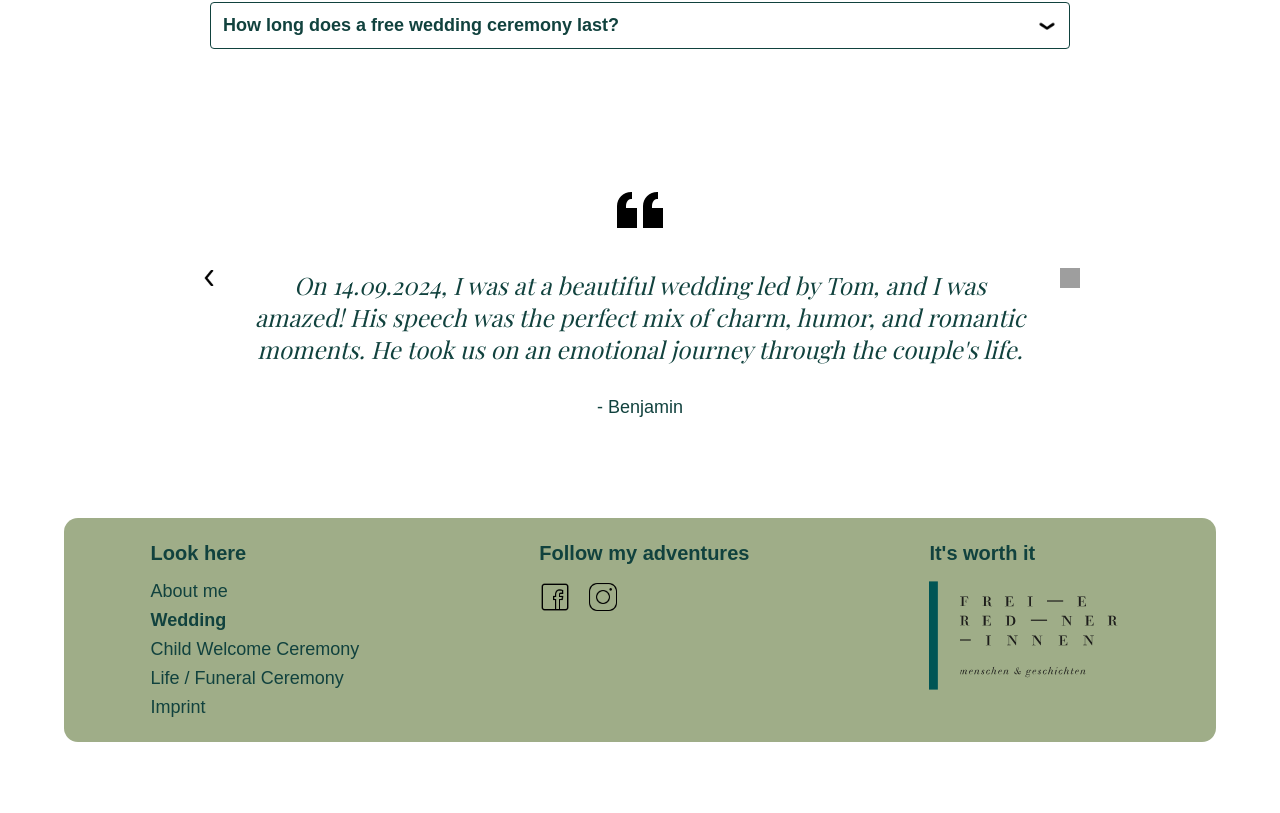
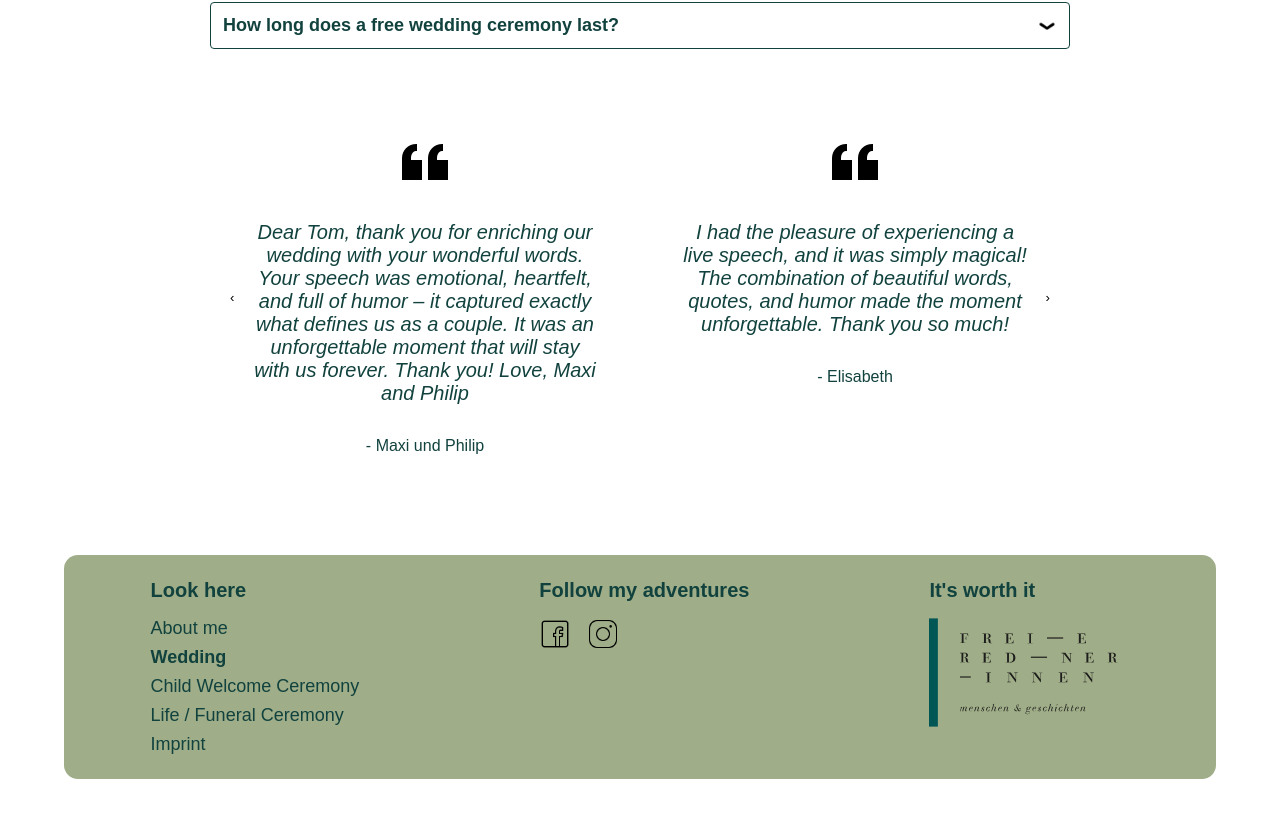
Before and after one commit to alexandreberthier/tom-freier-redner, a Vue app: page /hochzeit in a window 1280 px wide. Shown: the part 1353-2166 px from the top of the page. Before the commit the page ends 2129 px from the top, so only its background shows below. Built offline with nearby package versions, Linux system fonts and the light colour scheme; grey boxes are pictures that could not be loaded; a web font is replaced by a local one.

Commit message:
slider dynamisch neu

```diff
--- a/src/components/DynamicSlider.vue
+++ b/src/components/DynamicSlider.vue
@@ -1,294 +1,229 @@
 <template>
-  <div class="wrapper">
-    <div class="outer">
-      <div ref="sliderWrapper" class="slider-wrapper">
-        <div ref="slidesWrapper" class="slides-wrapper" @scroll="handleScroll">
-          <slot></slot>
-        </div>
-      </div>
-      <div  v-if="props.arrowNavigation" role="button" @click="prevSlide" class="icon-wrapper arrow-left">
-        <img :src="getImage('ic_chevron_left.png')" alt="links">
-      </div>
-      <div  v-if="props.arrowNavigation" role="button" @click="nextSlide" class="icon-wrapper arrow-right">
-        <img :src="getImage('ic_chevron_right.png')" alt="rechts">
-      </div>
-
-      <div v-if="!props.arrowNavigation && showNavigation" class="navigation-dot-wrapper">
-        <div v-for="(dot, index) in Math.min(slideCount, navigationDotsCount)" :key="index" class="dot"
-             :class="{ active: index === activeSlideIndex }" @click="goToSlide(index)"></div>
-      </div>
+  <div class="slider-container" ref="container">
+    <div class="slider" ref="slider">
+      <slot></slot>
+      <slot></slot>
     </div>
+    <button class="control left" @click="prevSlide">‹</button>
+    <button class="control right" @click="nextSlide">›</button>
   </div>
-
 </template>
 
 <script setup lang="ts">
+import { nextTick, onBeforeUnmount, onMounted, ref, watchEffect } from 'vue';
 
-import {computed, type ComputedRef, nextTick, onMounted, onUnmounted, ref, watch, type Ref} from "vue";
-import {defineProps} from "vue";
-import {getImage} from "@/utils/ImageUtils";
+const slider = ref<HTMLElement | null>(null);
+const container = ref<HTMLElement | null>(null);
+const currentIndex = ref(1);
+let slideWidth = 0;
+let slideCount = 0;
+let isTransitioning = false;
+let autoSlideTimer: number | null = null;
+let startX = 0;
+let currentX = 0;
+let isSwiping = false;
+let deltaX = 0;
 
-interface Props {
-  autoRotate?: boolean,
-  rotateInterval?: number
-  arrowNavigation?: boolean
-}
+const minSlideWidth = 300; // Mindestbreite jeder Slide
 
-const props = withDefaults(defineProps<Props>(), {
-  autoRotate: false,
-  rotateInterval: 6000,
-  arrowNavigation: false
-})
-const sliderWrapper: Ref<HTMLDivElement | null> = ref(null);
-const slidesWrapper: Ref<HTMLDivElement | null> = ref(null);
-const combinedSlidesWidth: Ref<number> = ref(0);
-const slideCount: Ref<number> = ref(0);
-const singleSlideWidth: Ref<number> = ref(0);
-const singleSlideHeight: Ref<number> = ref(0);
-const activeSlideIndex: Ref<number> = ref(0);
-const sliderWidth: Ref<number> = ref(0);
-const visibleSlideCount: Ref<number> = ref(0);
-const gapSize = 20;
-let observer: MutationObserver | null = null;
-let autoRotateInterval: number | null = null;
+// Berechne die Anzahl der Slides, die basierend auf der Containerbreite Platz finden
+const calculateSlidesToShow = () => {
+  if (!container.value) return 1;
+  const containerWidth = container.value.clientWidth;
+  return Math.floor(containerWidth / minSlideWidth);
+};
 
-function prevSlide() {
-  stopAutoRotate();
-  if (activeSlideIndex.value > 0) {
-    goToSlide(activeSlideIndex.value - 1);
+// Funktion, um erste und letzte Slides zu klonen
+const cloneSlides = () => {
+  if (!slider.value) return;
+
+  const slides = Array.from(slider.value.children) as HTMLElement[];
+  const firstSlide = slides[0].cloneNode(true);
+  const lastSlide = slides[slides.length - 1].cloneNode(true);
+
+  slider.value.appendChild(firstSlide);
+  slider.value.insertBefore(lastSlide, slides[0]);
+};
+
+// Berechne die Slide-Breite basierend auf der Anzahl der sichtbaren Slides
+const updateSliderDimensions = () => {
+  if (slider.value && container.value) {
+    const slidesToShow = calculateSlidesToShow();
+    slideWidth = container.value.clientWidth / slidesToShow;
+
+    const slides = Array.from(slider.value.children) as HTMLElement[];
+    slideCount = slides.length;
+
+    slider.value.style.width = `${slides.length * slideWidth}px`;
+
+    slides.forEach(slide => {
+      slide.style.width = `${slideWidth}px`;
+    });
+
+    // Setze den Slider auf die erste echte Slide
+    slider.value.style.transform = `translateX(-${slideWidth}px)`;
+    currentIndex.value = 1;
   }
-  restartAutoRotate();
-}
+};
 
-function nextSlide() {
-  stopAutoRotate();
-  if (activeSlideIndex.value < slideCount.value - visibleSlideCount.value) {
-    goToSlide(activeSlideIndex.value + 1);
+const nextSlide = () => {
+  if (isTransitioning || !slider.value) return;
+  isTransitioning = true;
+  currentIndex.value++;
+  updateSliderPosition();
+};
+
+const prevSlide = () => {
+  if (isTransitioning || !slider.value) return;
+  isTransitioning = true;
+  currentIndex.value--;
+  updateSliderPosition();
+};
+
+const updateSliderPosition = () => {
+  if (slider.value) {
+    slider.value.style.transition = 'transform 0.5s ease-in-out';
+    slider.value.style.transform = `translateX(-${currentIndex.value * slideWidth}px)`;
   }
-  restartAutoRotate();
-}
+};
 
-function restartAutoRotate() {
-  if (props.autoRotate) {
-    setTimeout(() => {
-      startAutoRotate();
-    }, 5000);
+// Behandle das Ende der Transition, um den unendlichen Effekt zu erzeugen
+const handleTransitionEnd = () => {
+  if (!slider.value) return;
+  const totalSlides = slideCount - 2; // Abzüglich der geklonten Slides
+
+  if (currentIndex.value >= totalSlides + 1) {
+    // Wenn am Ende angekommen (bei der geklonten ersten Slide), springe zurück zur echten ersten Slide
+    slider.value.style.transition = 'none';
+    currentIndex.value = 1;
+    slider.value.style.transform = `translateX(-${slideWidth}px)`;
+  } else if (currentIndex.value <= 0) {
+    // Wenn am Anfang angekommen (bei der geklonten letzten Slide), springe zur echten letzten Slide
+    slider.value.style.transition = 'none';
+    currentIndex.value = totalSlides;
+    slider.value.style.transform = `translateX(-${currentIndex.value * slideWidth}px)`;
   }
-}
+  isTransitioning = false;
+};
 
-function handleScroll() {
-  stopAutoRotate();
-  const scrollLeft = slidesWrapper.value?.scrollLeft ?? 0;
-  activeSlideIndex.value = Math.round(scrollLeft / (singleSlideWidth.value + gapSize));
-  restartAutoRotate();
-}
+const handleTouchStart = (event: TouchEvent) => {
+  if (!slider.value) return;
+  startX = event.touches[0].clientX;
+  currentX = startX;
+  deltaX = 0;
+  isSwiping = true;
+  slider.value.style.transition = 'none';
+};
 
+const handleTouchMove = (event: TouchEvent) => {
+  if (!isSwiping || !slider.value) return;
+  currentX = event.touches[0].clientX;
+  deltaX = currentX - startX;
+  const translateX = (currentIndex.value * slideWidth) - deltaX;
+  slider.value.style.transform = `translateX(-${translateX}px)`;
+};
 
-const showNavigation: ComputedRef<boolean> = computed(() => {
-  return combinedSlidesWidth.value > sliderWidth.value;
-});
+const handleTouchEnd = () => {
+  if (!isSwiping || !slider.value) return;
+  isSwiping = false;
 
-const navigationDotsCount: ComputedRef<number> = computed(() => {
-  const dotsCount = slideCount.value - visibleSlideCount.value + 1;
-  return dotsCount > 0 ? dotsCount : 0;
-})
+  if (Math.abs(deltaX) > slideWidth * 0.2) {
+    if (deltaX > 0) {
+      prevSlide();
+    } else {
+      nextSlide();
+    }
+  } else {
+    updateSliderPosition();
+  }
 
-function goToSlide(index: number) {
-  if (slidesWrapper.value && sliderWidth.value) {
-    const scrollPosition = index * (singleSlideWidth.value + gapSize)
-        - (sliderWidth.value - singleSlideWidth.value) / 2;
+  slider.value.style.transition = 'transform 0.5s ease-in-out';
+};
 
-    slidesWrapper.value.scrollTo({
-      left: scrollPosition,
-      behavior: 'smooth',
-    });
-    activeSlideIndex.value = index;
+const startAutoSlide = () => {
+  if (!autoSlideTimer) {
+    autoSlideTimer = setInterval(() => {
+      nextSlide();
+    }, 3000);
   }
-}
+};
 
-
-function updateSliderDimensions() {
-  nextTick(() => {
-    if (sliderWrapper.value && slidesWrapper.value && slidesWrapper.value.children.length > 0) {
-      slideCount.value = Array.from(slidesWrapper.value.children).length;
-      singleSlideWidth.value = slidesWrapper.value.children[0].clientWidth;
-      singleSlideHeight.value = slidesWrapper.value.children[0].clientHeight;
-      combinedSlidesWidth.value =
-          singleSlideWidth.value * slideCount.value + gapSize * (slideCount.value - 1);
-      sliderWidth.value = sliderWrapper.value.clientWidth;
-      visibleSlideCount.value = Math.floor(
-          (sliderWidth.value + gapSize) / (singleSlideWidth.value + gapSize)
-      );
-      sliderWrapper.value.style.minHeight = `${singleSlideHeight.value}px`;
-    }
-  });
-}
-
-
-function observeMutations() {
-  if (slidesWrapper.value) {
-    observer = new MutationObserver(() => {
-      updateSliderDimensions();
-    });
-    observer.observe(slidesWrapper.value, {childList: true, subtree: true});
+const stopAutoSlide = () => {
+  if (autoSlideTimer) {
+    clearInterval(autoSlideTimer);
+    autoSlideTimer = null;
   }
-}
-
-function startAutoRotate() {
-  if (props.autoRotate) {
-    stopAutoRotate();
-    autoRotateInterval = setInterval(() => {
-      const nextSlideIndex = (activeSlideIndex.value + 1) % slideCount.value;
-      goToSlide(nextSlideIndex);
-    }, props.rotateInterval);
-  }
-}
-
-function stopAutoRotate() {
-  if (autoRotateInterval) {
-    clearInterval(autoRotateInterval);
-    autoRotateInterval = null;
-  }
-}
-
-
+};
 
 onMounted(() => {
   nextTick(() => {
+    cloneSlides(); // Klone die ersten und letzten Slides für den unendlichen Effekt
     updateSliderDimensions();
     window.addEventListener('resize', updateSliderDimensions);
-    observeMutations();
 
-    if (props.autoRotate) {
-      startAutoRotate();
-    }
+    slider.value?.addEventListener('transitionend', handleTransitionEnd);
+    container.value?.addEventListener('touchstart', handleTouchStart);
+    container.value?.addEventListener('touchmove', handleTouchMove);
+    container.value?.addEventListener('touchend', handleTouchEnd);
+
+    startAutoSlide();
   });
 });
 
+onBeforeUnmount(() => {
+  stopAutoSlide();
+  window.removeEventListener('resize', updateSliderDimensions);
 
-onUnmounted(() => {
-  window.removeEventListener('resize', updateSliderDimensions);
-  stopAutoRotate();
-  if (observer) {
-    observer.disconnect();
+  container.value?.removeEventListener('touchstart', handleTouchStart);
+  container.value?.removeEventListener('touchmove', handleTouchMove);
+  container.value?.removeEventListener('touchend', handleTouchEnd);
+});
+
+watchEffect(() => {
+  if (autoSlideTimer) {
+    startAutoSlide();
+  } else {
+    stopAutoSlide();
   }
 });
 
 
-watch(() => props.autoRotate, (newVal) => {
-  if (newVal) {
-    startAutoRotate();
-  } else {
-    stopAutoRotate();
-  }
-});
-
 </script>
 
 <style scoped>
-.wrapper {
-  display: flex;
-  flex-direction: column;
-  gap: 20px;
+
+.slider-container {
+  position: relative;
+  overflow: hidden;
+  width: 100%;
 }
 
-.outer {
-  position: relative;
+.slider {
   display: flex;
-  flex-direction: column;
-  gap: 30px;
+  transition: transform 0.5s ease-in-out;
+  will-change: transform;
 }
 
-.arrow-left {
+.slider > * {
+  flex-shrink: 0;
+}
+
+.control {
   position: absolute;
-  left: -40px;
   top: 50%;
   transform: translateY(-50%);
+  background-color: rgba(255, 255, 255, 0.7);
+  border: none;
+  cursor: pointer;
+  padding: 10px;
+  z-index: 10;
 }
 
-.arrow-right{
-  position: absolute;
-  right: -40px;
-  top: 50%;
-  transform: translateY(-50%);
+.left {
+  left: 10px;
 }
 
-.slider-wrapper {
-  width: 100%;
-  overflow: hidden;
-  display: flex;
-  justify-content: center;
-  flex-direction: column;
-}
-
-.slides-wrapper {
-  display: flex;
-  gap: 30px;
-  transition: transform 0.5s ease;
-  scroll-behavior: smooth;
-  scroll-snap-type: x mandatory;
-  overflow-x: scroll;
-  -webkit-overflow-scrolling: touch;
-  scrollbar-width: none;
-  align-items: flex-end;
-  height: 100%;
-  box-sizing: border-box;
-  padding-top: 16px;
-}
-
-.slides-wrapper > * {
-  flex: 0 0 auto;
-  scroll-snap-align: center;
-}
-
-.slides-wrapper::-webkit-scrollbar {
-  display: none;
-}
-
-.slides-wrapper > * {
-  flex: 0 0 auto;
-}
-
-.navigation-dot-wrapper {
-  display: flex;
-  justify-content: center;
-  align-items: center;
-}
-
-.dot {
-  width: 18px;
-  height: 18px;
-  border-radius: 50%;
-  box-sizing: border-box;
-  background-color: var(--beige);
-  cursor: pointer;
-  margin: 0 5px;
-  transition: all 500ms ease;
-}
-
-.dot.active {
-  background-color: var(--dark-green)
-}
-
-
-
-
-.icon-wrapper {
-  z-index: 5;
-  cursor: pointer;
-  width: 80px;
-  height: 80px;
-
-  img {
-    width: 20px;
-    height: 20px;
-  }
-}
-
-
-@media (min-width: 740px) {
-  .slides-wrapper {
-    height: 100%;
-  }
+.right {
+  right: 10px;
 }
 </style>
--- a/src/components/layouts/StaticSiteLayout.vue
+++ b/src/components/layouts/StaticSiteLayout.vue
@@ -15,10 +15,10 @@
           <p class="main-text1" v-html="mainText1"></p>
         </div>
       </div>
-      <div ref="bottomWrapper"  class="bottom-wrapper">
+      <div ref="bottomWrapper" class="bottom-wrapper">
         <p class="main-text2" v-html="mainText2"></p>
         <div class="image-wrapper">
-          <img  :src="getImage(image2)" alt="image">
+          <img :src="getImage(image2)" alt="image">
         </div>
       </div>
     </section>
@@ -30,13 +30,8 @@
     </section>
 
     <section class="quote-section">
-      <DynamicSlider
-          :auto-rotate="true"
-          :arrow-navigation="true">
-        <div
-            v-for="(quote, index) in quotes"
-            :key="index"
-            class="quote">
+      <DynamicSlider :autoSlide="true" :slideInterval="5000">
+        <div v-for="(quote, index) in quotes" :key="index" class="slide">
           <div class="image-wrapper">
             <img :src="getImage('ic_quote.png')" alt="image">
           </div>
@@ -44,8 +39,10 @@
           <p class="author"> - {{ quote.author }}</p>
         </div>
       </DynamicSlider>
+
+
+
     </section>
-
     <slot></slot>
   </div>
 
@@ -117,6 +114,7 @@ onMounted(() => {
       transform: translateX(0%);
     }
   }
+
   .bottom-wrapper {
     display: flex;
     flex-direction: column;
@@ -154,8 +152,7 @@ onMounted(() => {
   }
 }
 
-.quote-section {
-  .quote {
+  .slide {
     width: 320px;
     display: flex;
     flex-direction: column;
@@ -171,7 +168,7 @@ onMounted(() => {
     }
 
     .text {
-      width: 90%;
+      width: 80%;
       font-size: 20px;
       font-style: italic;
       font-family: Bitter, sans-serif;
@@ -181,7 +178,7 @@ onMounted(() => {
       font-size: 16px;
     }
   }
-}
+
 
 
 @media (min-width: 740px) {
@@ -272,7 +269,6 @@ onMounted(() => {
 
   .quote-section {
     .quote {
-      width: 860px;
     }
   }
 }
```
